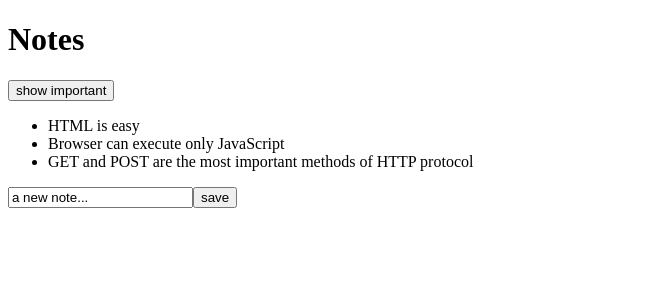
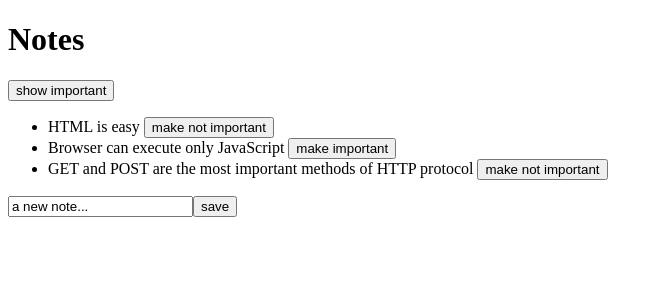
Before and after one commit to drewlee/fullstackopen, a React (Vite) app in the folder projects/part2/notes/: page / in a window 1280 px wide. Shown: the top 300 px of the page, without its empty margins (0-663 px from the left). Built offline with nearby package versions, Linux system fonts and the light colour scheme; data requests are answered from the project's data file.

Commit message:
Adds importance toggle for notes

```diff
--- a/projects/part2/notes/src/App.jsx
+++ b/projects/part2/notes/src/App.jsx
@@ -34,6 +34,21 @@
       })
   }
 
+  const toggleImportanceOf = (id) => {
+    const url = `http://localhost:3001/notes/${id}`
+    const note = notes.find(note => note.id === id)
+    const changedNote = { ...note, important: !note.important }
+
+    axios
+      .put(url, changedNote)
+      .then(response => {
+        setNotes(
+          notes.map(note => note.id === id ? response.data : note)
+        )
+      })
+    console.log(`importance of ${id} needs to be toggled`)
+  }
+
   const handleNoteChange = (event) => {
     setNewNote(event.target.value)
   }
@@ -52,7 +67,11 @@
       </div>
       <ul>
         {notesToShow.map((note) => (
-          <Note key={note.id} note={note} />
+          <Note
+            key={note.id}
+            note={note}
+            toggleImportance={() => toggleImportanceOf(note.id)}
+          />
         ))}
       </ul>
       <form onSubmit={addNote}>
--- a/projects/part2/notes/src/components/Note.jsx
+++ b/projects/part2/notes/src/components/Note.jsx
@@ -1,5 +1,14 @@
-const Note = ({ note }) => {
-  return <li>{note.content}</li>
+const Note = ({ note, toggleImportance }) => {
+  const label = note.important
+    ? 'make not important'
+    : 'make important'
+
+  return (
+    <li>
+      {note.content}&nbsp;
+      <button type="button" onClick={toggleImportance}>{label}</button>
+    </li>
+  )
 }
 
 export default Note
```
